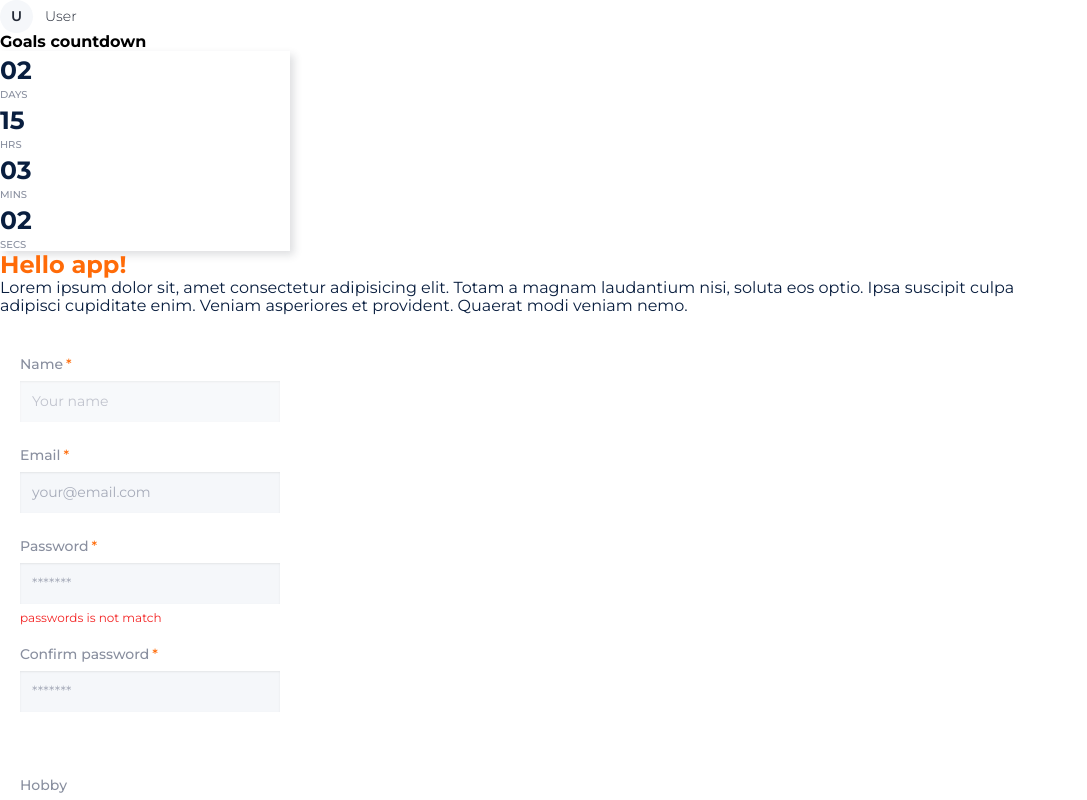
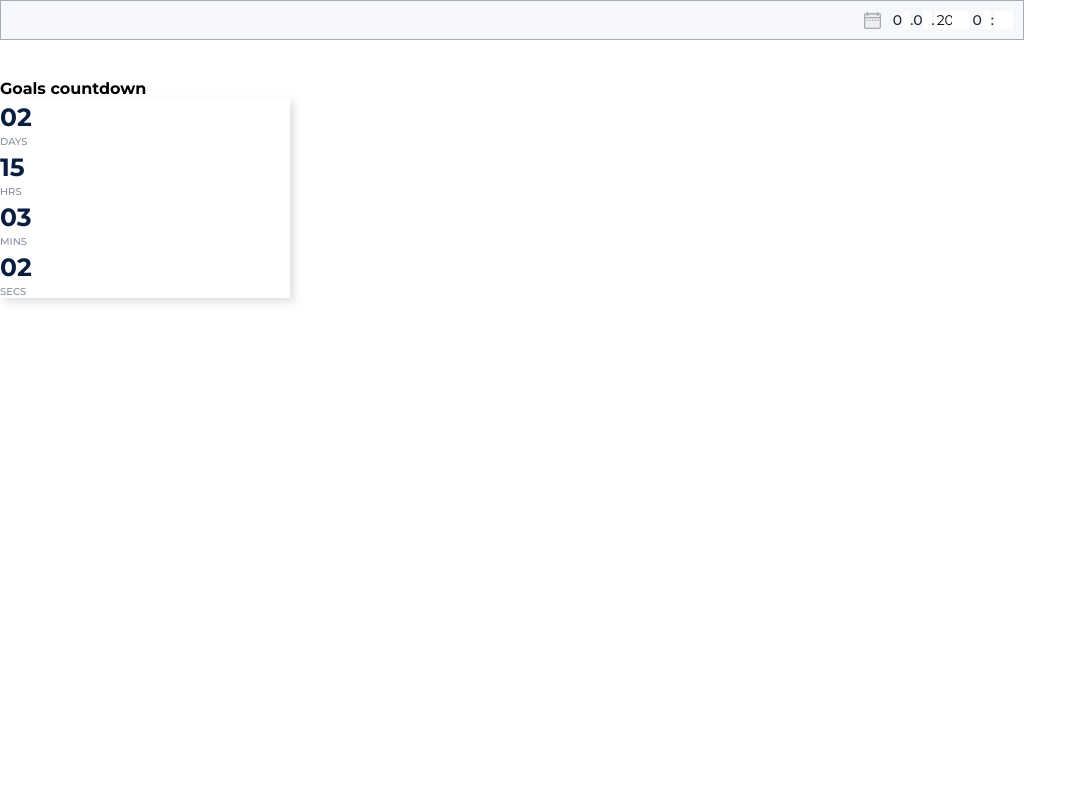
Before and after one commit to VitaliyZavgorodniy/book-read-frontend, a React (Create React App) app: page / in a window 1280 px wide. Shown: the top 800 px of the page, without its empty margins (0-1087 px from the left). Built offline with nearby package versions, Linux system fonts and the light colour scheme.

Commit message:
added dateinput

```diff
--- a/package.json
+++ b/package.json
@@ -16,6 +16,7 @@
     "normalize.css": "^8.0.1",
     "notyf": "^3.10.0",
     "react": "^17.0.0",
+    "react-datetime-picker": "^3.5.0",
     "react-dom": "^17.0.0",
     "react-phone-input-2": "^2.15.0",
     "react-redux": "^8.0.1",
--- a/src/components/App.jsx
+++ b/src/components/App.jsx
@@ -1,116 +1,18 @@
 import { useState } from 'react';
 import styled from 'styled-components';
-import FormInput from 'components/UI-kit/inputs/FormInput';
-import CommonInput from 'components/UI-kit/inputs/CommonInput';
 import { breakpoints } from 'constants/breakpoints';
-import UserPanel from 'components/UserPanel';
+
 import CountdownPanel from 'components/CountdownPanel';
+import DateInput from 'components/UI-kit/inputs/DateInput';
 
 const App = () => {
-  const [values, setValue] = useState({
-    name: '',
-    email: '',
-    password: '',
-    confirmpassword: '',
-    hobby: '',
-    mood: '',
-  });
-
-  const handleInput = ({ value, name }) =>
-    setValue((state) => ({ ...state, [name]: value }));
+  const [date, setDate] = useState(new Date());
 
   return (
     <Wrapper>
-      <UserPanel />
+      <DateInput value={date} onChange={setDate} />
 
-      <CountdownPanel
-        title="Goals countdown"
-        date="2022-06-05T00:02:04.801+00:00"
-      />
-
-      <Heading>Hello app!</Heading>
-      <Description>
-        Lorem ipsum dolor sit, amet consectetur adipisicing elit. Totam a magnam
-        laudantium nisi, soluta eos optio. Ipsa suscipit culpa adipisci
-        cupiditate enim. Veniam asperiores et provident. Quaerat modi veniam
-        nemo.
-      </Description>
-
-      <form>
-        <List>
-          <Item>
-            <FormInput
-              title="Name"
-              id="name"
-              placeholder="Your name"
-              required
-              disabled
-              value={values.name}
-              onChange={handleInput}
-            />
-          </Item>
-          <Item>
-            <FormInput
-              title="Email"
-              id="email"
-              autoComplete="username"
-              placeholder="your@email.com"
-              required
-              value={values.email}
-              onChange={handleInput}
-            />
-          </Item>
-          <Item>
-            <FormInput
-              title="Password"
-              id="password"
-              autoComplete="password"
-              placeholder="*******"
-              required
-              type="password"
-              value={values.password}
-              onChange={handleInput}
-              error="passwords is not match"
-            />
-          </Item>
-          <Item>
-            <FormInput
-              title="Confirm password"
-              id="confirmpassword"
-              autoComplete="password"
-              placeholder="*******"
-              required
-              type="password"
-              value={values.confirmpassword}
-              onChange={handleInput}
-            />
-          </Item>
-        </List>
-      </form>
-
-      <form>
-        <List>
-          <Item>
-            <CommonInput
-              title="Hobby"
-              id="hobby"
-              placeholder="Descripe your hobby"
-              value={values.hobby}
-              onChange={handleInput}
-            />
-          </Item>
-          <Item>
-            <CommonInput
-              title="Mood"
-              id="mood"
-              placeholder="What is your mood today?"
-              disabled
-              value={values.mood}
-              onChange={handleInput}
-            />
-          </Item>
-        </List>
-      </form>
+      <CountdownPanel title="Goals countdown" date={JSON.stringify(date)} />
     </Wrapper>
   );
 };
--- a/src/components/CountdownPanel/CountdownPanel.jsx
+++ b/src/components/CountdownPanel/CountdownPanel.jsx
@@ -2,7 +2,7 @@ import PropTypes from 'prop-types';
 import styled from 'styled-components';
 
 const CountdownPanel = ({ title, date }) => {
-  console.log(date);
+  // console.log(date);
 
   return (
     <Wrapper>
@@ -25,6 +25,7 @@ const CountdownPanel = ({ title, date }) => {
 };
 
 const Wrapper = styled.div`
+  margin-top: 40px;
   max-width: 290px; // console.log(
 `;
 
--- /dev/null
+++ b/src/components/UI-kit/inputs/DateInput/DateInput.css
@@ -0,0 +1,41 @@
+.datetime-picker {
+  box-sizing: border-box;
+  margin: 0;
+  padding: 10px;
+  background-color: #f6f7fb;
+  border: 1px solid #a6abb9;
+  color: #242a37;
+  font-family: 'Montserrat';
+  font-style: normal;
+  font-weight: 500;
+  font-size: 14px;
+  line-height: 17px;
+}
+
+.datetime-picker * {
+  border: none;
+}
+
+.react-datetime-picker__button {
+  padding: 0;
+}
+
+.react-datetime-picker__wrapper {
+  display: flex;
+  align-items: center;
+  flex-direction: row-reverse;
+}
+
+.react-datetime-picker__calendar-button {
+  margin-right: 12px;
+}
+
+.react-calendar__tile--now {
+  color: #fff;
+  background-color: #6d7a8d;
+}
+
+.react-calendar__tile--active {
+  color: #fff;
+  background-color: #ff6b08;
+}
--- /dev/null
+++ b/src/components/UI-kit/inputs/DateInput/DateInput.jsx
@@ -0,0 +1,29 @@
+import PropTypes from 'prop-types';
+import styled from 'styled-components';
+import DateTimePicker from 'react-datetime-picker';
+
+import iconCalendar from 'assets/icons/calendar.svg';
+
+import './DateInput.css';
+
+const CalendarIcon = () => <Icon src={iconCalendar} />;
+
+const DateInput = ({ value, onChange }) => {
+  return (
+    <DateTimePicker
+      locale="UA-ua"
+      format="dd.MM.yyyy hh:mm"
+      minDate={new Date()}
+      disableClock
+      className="datetime-picker"
+      clearIcon={null}
+      calendarIcon={<CalendarIcon />}
+      value={value}
+      onChange={onChange}
+    />
+  );
+};
+
+const Icon = styled.img``;
+
+export default DateInput;
--- /dev/null
+++ b/src/components/UI-kit/inputs/DateInput/index.js
@@ -0,0 +1 @@
+export { default } from './DateInput';
--- /dev/null
+++ b/src/utils/timeFormatToString.jsx
@@ -0,0 +1,6 @@
+import { DateTime } from 'luxon';
+
+const TIME_ZONE = { zone: 'Europe/Kiev' };
+
+export const timeFormatToString = (date) =>
+  DateTime.fromJSDate(date, TIME_ZONE).toString();
```
Also changed, not shown: src/assets/icons/calendar.svg (added), 1 other file (tests, documents, lock files or other folders).
